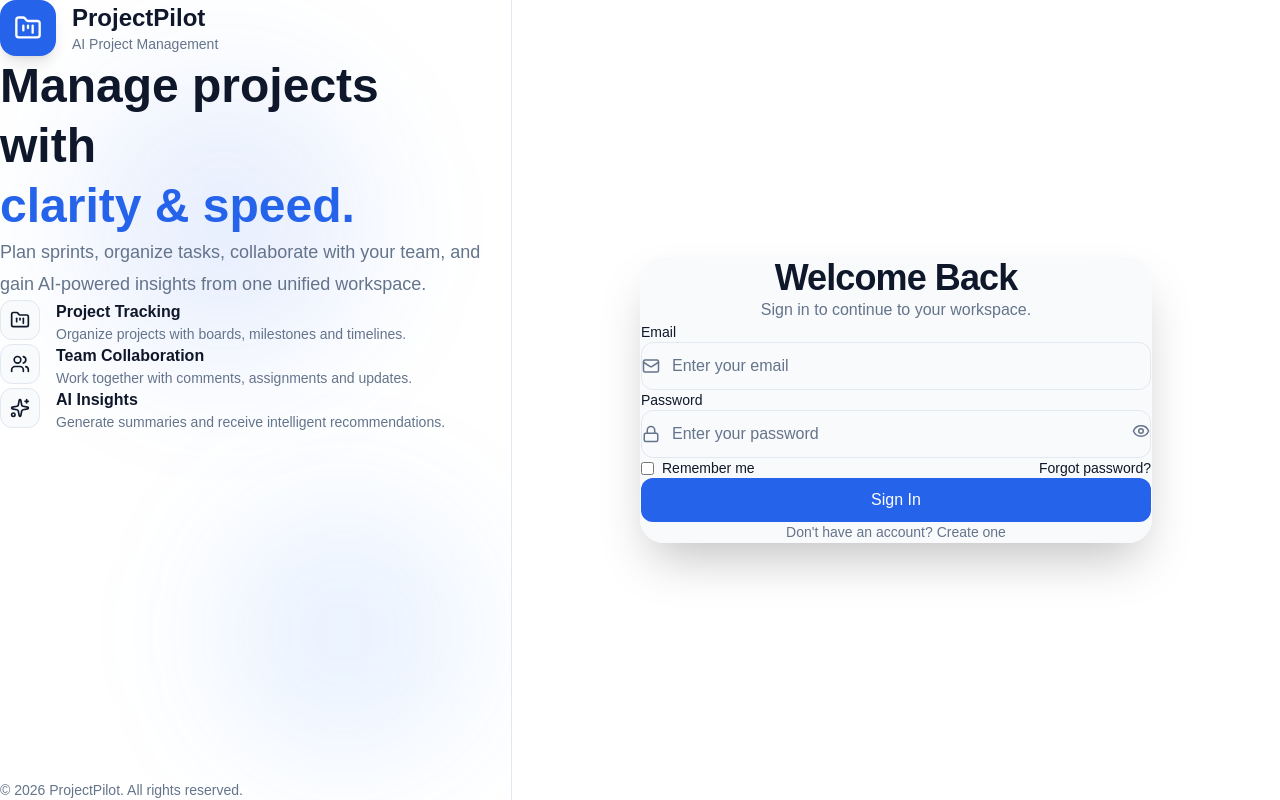
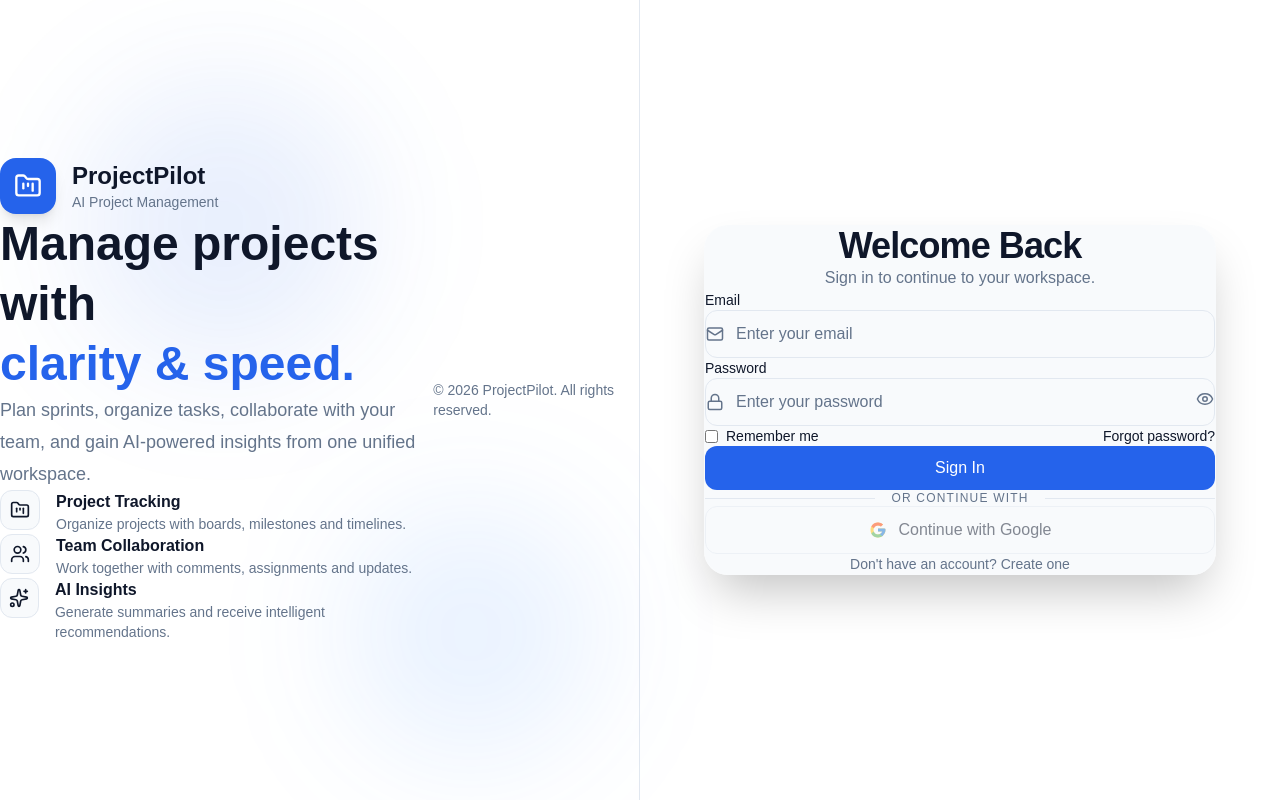
Before and after one commit to Ritanshu17/AI-Driven-Project-Management-System, a Next.js app in the folder frontend/: page /login in a window 1280 px wide. Built offline with nearby package versions, Linux system fonts and the light colour scheme.

Commit message:
added auth/login page

```diff
--- a/frontend/components/auth/AuthBranding.tsx
+++ b/frontend/components/auth/AuthBranding.tsx
@@ -8,7 +8,20 @@ import {
 
 export default function AuthBranding() {
   return (
-    <div className="relative flex h-full w-full flex-col justify-between overflow-hidden border-r border-[var(--border)] bg-[var(--background)] p-12">
+<div
+  className="
+    relative
+    flex
+    h-full
+    w-full
+    items-center
+    justify-center
+    border-r
+    border-[var(--border)]
+    bg-[var(--background)]
+    px-10
+  "
+>
 
       {/* Background Glow */}
 
--- a/frontend/components/auth/AuthLayout.tsx
+++ b/frontend/components/auth/AuthLayout.tsx
@@ -20,13 +20,13 @@ export default function AuthLayout({
 
         {/* Left Branding */}
 
-        <div className="hidden lg:flex lg:w-2/5">
+        <div className="hidden lg:flex lg:w-1/2">
           <AuthBranding />
         </div>
 
         {/* Right Form */}
 
-        <div className="flex flex-1 items-center justify-center px-6 py-12">
+        <div className="flex w-full lg:w-1/2 items-center justify-center px-12 py-12">
           <div className=" w-full max-w-lg rounded-3xl border border-white/10 bg-[var(--surface)]/90 backdrop-blur-xl p-10 shadow-2xl ">
 
             <div className="mb-10 text-center">
--- a/frontend/components/auth/Divider.tsx
+++ b/frontend/components/auth/Divider.tsx
@@ -0,0 +1,21 @@
+"use client";
+
+interface DividerProps {
+  text?: string;
+}
+
+export default function Divider({
+  text = "OR CONTINUE WITH",
+}: DividerProps) {
+  return (
+    <div className="my-6 flex items-center gap-4">
+      <div className="h-px flex-1 bg-[var(--border)]" />
+
+      <span className="text-xs font-medium uppercase tracking-widest text-[var(--muted)]">
+        {text}
+      </span>
+
+      <div className="h-px flex-1 bg-[var(--border)]" />
+    </div>
+  );
+}
--- a/frontend/components/auth/LoginForm.tsx
+++ b/frontend/components/auth/LoginForm.tsx
@@ -7,6 +7,8 @@ import AuthLayout from "./AuthLayout";
 
 import Button from "@/components/ui/Button";
 import Input from "@/components/ui/Input";
+import Divider from "./Divider";
+import SocialLogin from "./SocialLogin";
 
 export default function LoginForm() {
   const [showPassword, setShowPassword] = useState(false);
@@ -81,15 +83,17 @@ export default function LoginForm() {
             Sign In
         </Button>
 
-        <p className="text-center text-sm text-[var(--muted)]">
+        <Divider />
 
-            Don't have an account?{" "}
+        <SocialLogin />
 
+            <p className="text-center text-sm text-[var(--muted)]">
+                Don't have an account?{" "}
             <Link
             href="/register"
             className="font-medium text-[var(--accent)] hover:underline"
             >
-            Create one
+                Create one
             </Link>
 
         </p>
--- a/frontend/components/auth/SocialLogin.tsx
+++ b/frontend/components/auth/SocialLogin.tsx
@@ -0,0 +1,46 @@
+"use client";
+
+import Button from "@/components/ui/Button";
+
+export default function SocialLogin() {
+  return (
+    <Button
+      type="button"
+      variant="outline"
+      fullWidth
+      disabled
+      className="h-12"
+    >
+      <div className="flex items-center justify-center gap-3">
+
+        {/* Google Logo */}
+
+        <svg
+          width="18"
+          height="18"
+          viewBox="0 0 48 48"
+        >
+          <path
+            fill="#FFC107"
+            d="M43.6 20.5H42V20H24v8h11.3C33.7 32.7 29.3 36 24 36c-6.6 0-12-5.4-12-12S17.4 12 24 12c3 0 5.7 1.1 7.8 2.9l5.7-5.7C34.1 6.1 29.3 4 24 4 12.9 4 4 12.9 4 24s8.9 20 20 20 20-8.9 20-20c0-1.3-.1-2.4-.4-3.5z"
+          />
+          <path
+            fill="#FF3D00"
+            d="M6.3 14.7l6.6 4.8C14.7 15.1 19 12 24 12c3 0 5.7 1.1 7.8 2.9l5.7-5.7C34.1 6.1 29.3 4 24 4 16.3 4 9.6 8.3 6.3 14.7z"
+          />
+          <path
+            fill="#4CAF50"
+            d="M24 44c5.2 0 10-2 13.5-5.3l-6.2-5.2C29.2 35.1 26.7 36 24 36c-5.3 0-9.8-3.3-11.4-8l-6.5 5C9.3 39.5 16.1 44 24 44z"
+          />
+          <path
+            fill="#1976D2"
+            d="M43.6 20.5H42V20H24v8h11.3c-1.1 3.1-3.3 5.6-6.1 7.2l6.2 5.2C39.2 36.8 44 31 44 24c0-1.3-.1-2.4-.4-3.5z"
+          />
+        </svg>
+
+        <span>Continue with Google</span>
+
+      </div>
+    </Button>
+  );
+}
--- a/frontend/components/ui/Input.tsx
+++ b/frontend/components/ui/Input.tsx
@@ -8,6 +8,9 @@ interface InputProps
   error?: string;
   leftIcon?: ReactNode;
   rightIcon?: ReactNode;
+  validate?: (value: string) => boolean;
+  successMessage?: string;
+  errorMessage?: string;
 }
 
 export default function Input({
```
